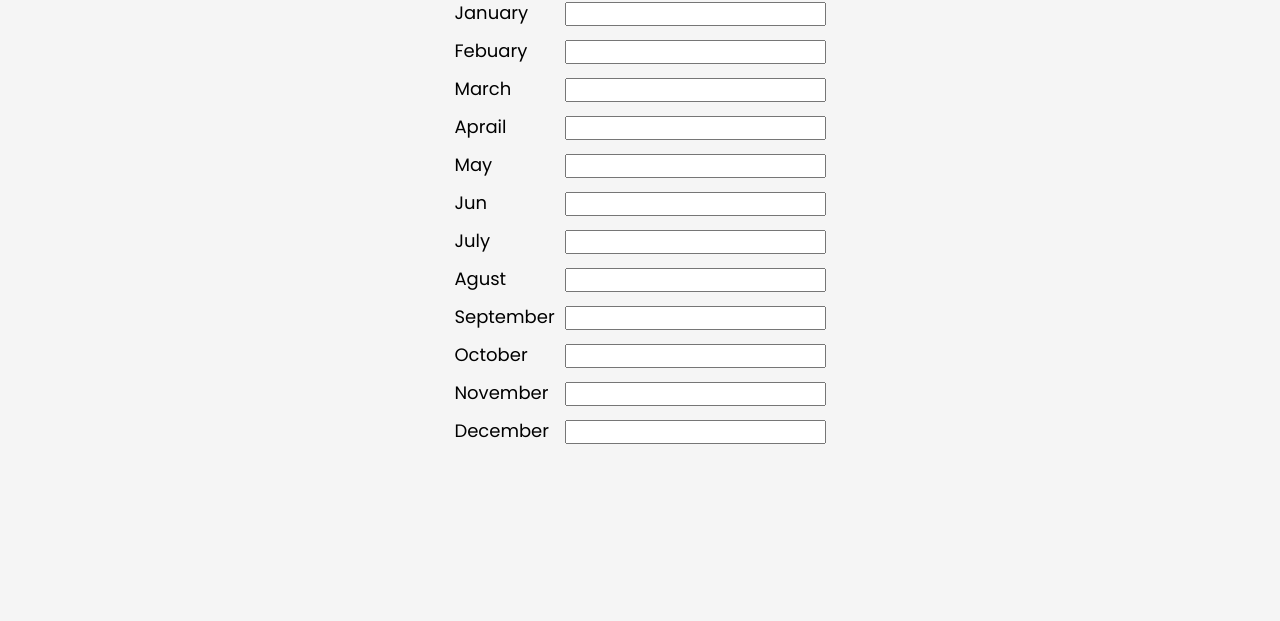
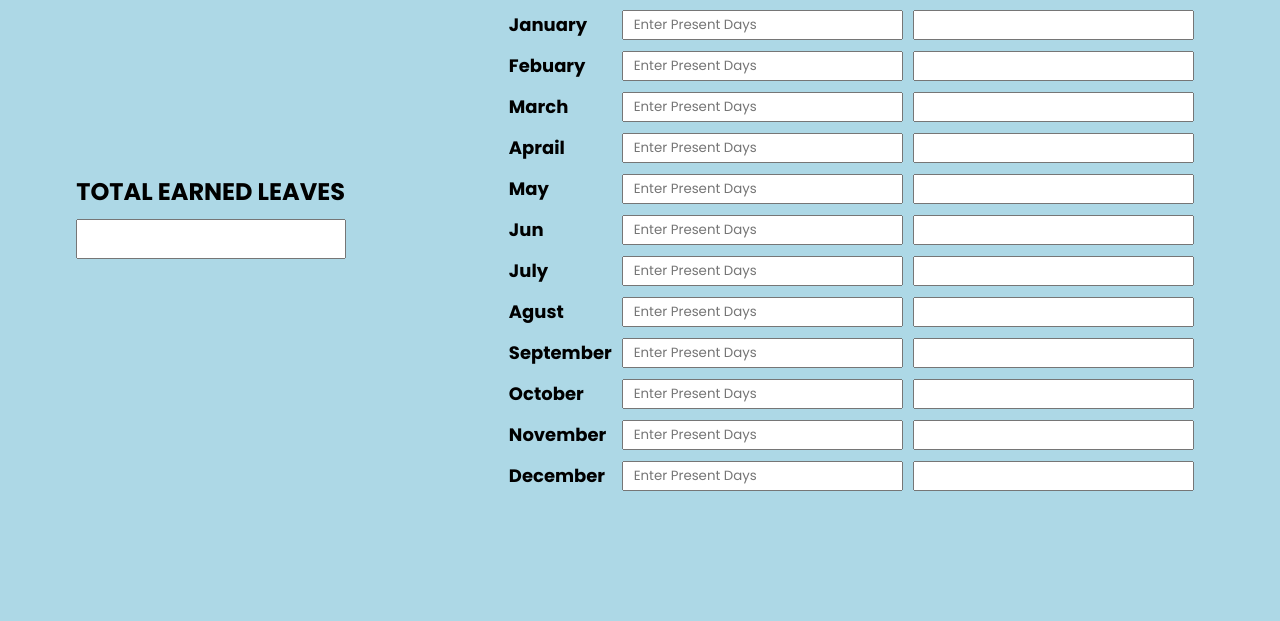
Before and after one commit to saqib-786/Leave-Counter, a plain HTML site: page index.html in a window 1280 px wide. Shown: the part 179-800 px from the top of the page. Drawn offline with Linux system fonts and the light colour scheme.

Commit message:
did some more work on html & css

```diff
--- a/index.html
+++ b/index.html
@@ -13,55 +13,75 @@
 <body>
   <main>
     <section>
+        <h2>TOTAL EARNED LEAVES</h2>
+        <input readonly  type="text" name="" id="grand-leaves">
+    </section>
+    <section>
         <div id="main-container">
+            <h1 id="title">MONTHLY LEAVE COUNTER </h1>
             <table cellspacing="10px">
                 <tr>
                     <td>January</td>
-                    <td><input type="text" name="" id=""></td>
+                    <td><input placeholder="Enter Present Days" type="text" name="" id=""></td>
+                    <td><input readonly type="text" name="" id=""></td>
                 </tr>
                 <tr>
                     <td>Febuary</td>
-                    <td><input type="text" name="" id=""></td>
+                    <td><input placeholder="Enter Present Days" type="text" name="" id=""></td>
+                    <td><input readonly type="text" name="" id=""></td>
                 </tr>
                 <tr>
                     <td>March</td>
-                    <td><input type="text" name="" id=""></td>
+                    <td><input placeholder="Enter Present Days" type="text" name="" id=""></td>
+                    <td><input readonly type="text" name="" id=""></td>
                 </tr>
                 <tr>
                     <td>Aprail</td>
-                    <td><input type="text" name="" id=""></td>
+                    <td><input placeholder="Enter Present Days" type="text" name="" id=""></td>
+                    <td><input readonly type="text" name="" id=""></td>
                 </tr>
                 <tr>
                     <td>May</td>
-                    <td><input type="text" name="" id=""></td>
+                    <td><input placeholder="Enter Present Days"  type="text" name="" id=""></td>
+                    <td><input readonly type="text" name="" id=""></td>
                 </tr>
                 <tr>
                     <td>Jun</td>
-                    <td><input type="text" name="" id=""></td>
+                    <td><input placeholder="Enter Present Days" type="text" name="" id=""></td>
+                    <td><input readonly type="text" name="" id=""></td>
                 </tr>
                 <tr>
                     <td>July</td>
-                    <td><input type="text" name="" id=""></td>
+                    <td><input placeholder="Enter Present Days" type="text" name="" id=""></td>
+                    <td><input readonly type="text" name="" id=""></td>
                 </tr>
                 <tr>
                     <td>Agust</td>
-                    <td><input type="text" name="" id=""></td>
+                    <td><input placeholder="Enter Present Days" type="text" name="" id=""></td>
+                    <td><input readonly type="text" name="" id=""></td>
                 </tr>
                 <tr>
                     <td>September</td>
-                    <td><input type="text" name="" id=""></td>
+                    <td><input placeholder="Enter Present Days" type="text" name="" id=""></td>
+                    <td><input readonly type="text" name="" id=""></td>
                 </tr>
                 <tr>
                     <td>October</td>
-                    <td><input type="text" name="" id=""></td>
+                    <td><input placeholder="Enter Present Days" type="text" name="" id=""></td>
+                    <td><input readonly type="text" name="" id=""></td>
+
                 </tr>
                 <tr>
                     <td>November</td>
-                    <td><input type="text" name="" id=""></td>
+                    <td><input placeholder="Enter Present Days" type="text" name="" id=""></td>
+                    <td><input readonly type="text" name="" id=""></td>
+
                 </tr>
                 <tr>
                     <td>December</td>
-                    <td><input type="text" name="" id=""></td>
+                    <td><input placeholder="Enter Present Days" type="text" name="" id=""></td>
+                    <td><input readonly type="text" name="" id=""></td>
+
                 </tr>
 
             </table>
--- a/style.css
+++ b/style.css
@@ -6,16 +6,33 @@
     text-decoration: none;
     font-family: "Poppins", sans-serif;
 }
-#main-container{
-    background-color: whitesmoke;
+#title{
+    margin: 5px 0px;
+    text-align: center;
+    font-size: 32px;
+}
+main{
+    display: flex;
+    justify-content: space-around;
+    align-items: center;
+    background-color: lightblue;
     height: 100vh;
-    display: flex;
-    justify-content: center;
-    align-items: center;
 
+}
+#grand-leaves{
+    width: 270px;
+    height: 40px;
+    margin: 10px 0px;
+    font-size: 20px;
 }
 table td{
     font-size: 18px;
     margin: 0px 10px;
+    font-weight: bold;
 
 }
+input{
+    min-width: 200px;
+    height: 30px;
+    padding: 0px 10px;
+}
```
